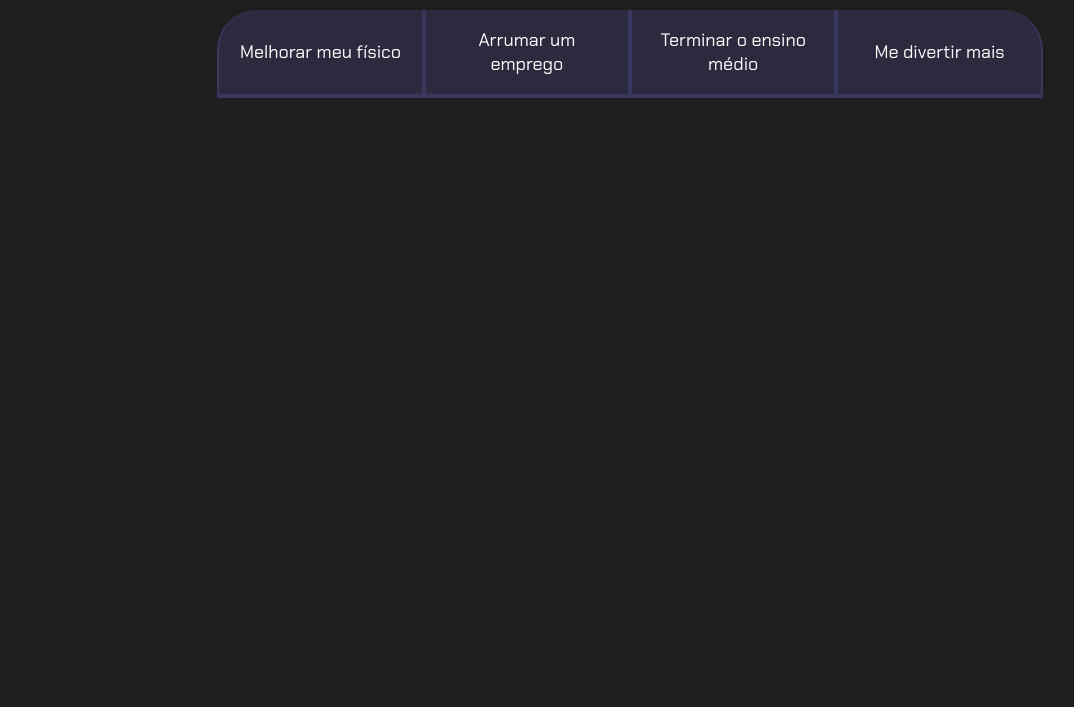
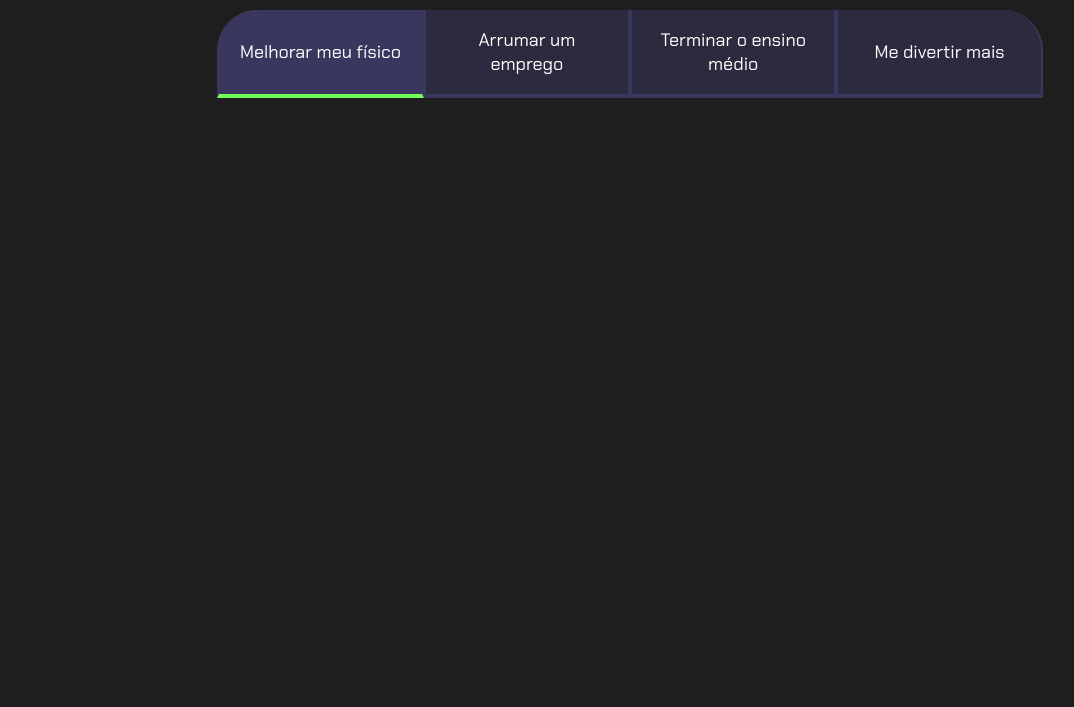
Before and after one commit to SchwabYuri/vscode3E, a plain HTML site: page index.html in a window 1280 px wide. Shown: the part 93-800 px from the top of the page, without its empty margins (10-1084 px from the left). Drawn offline with Linux system fonts and the light colour scheme.

Commit message:
Add files via upload

```diff
--- a/index.html
+++ b/index.html
@@ -12,11 +12,12 @@
     <section class="conteudo-principal">
         <h2 class="titulo-principal">Meus objetivos do ano<span>_</span></h2>
         <div class="botoes">
-            <button class="botao">Melhorar meu físico</button>
+            <button class="botao ativo">Melhorar meu físico</button>
             <button class="botao">Arrumar um emprego</button>
             <button class="botao">Terminar o ensino médio</button>
             <button class="botao">Me divertir mais</button>
         </div>
+        <script src="main.js"></script>
     </section>
 </body>
 </html>
--- a/main.js
+++ b/main.js
@@ -0,0 +1,2 @@
+const botoes = document.querySelectorAll(".botao");
+console.log(botoes);
--- a/style.css
+++ b/style.css
@@ -58,3 +58,7 @@ body{
     }
 
 }
+.ativo{
+    background-color: var(--botao-ativo);
+    border-bottom: 4px solid var(--verde);
+}
```
